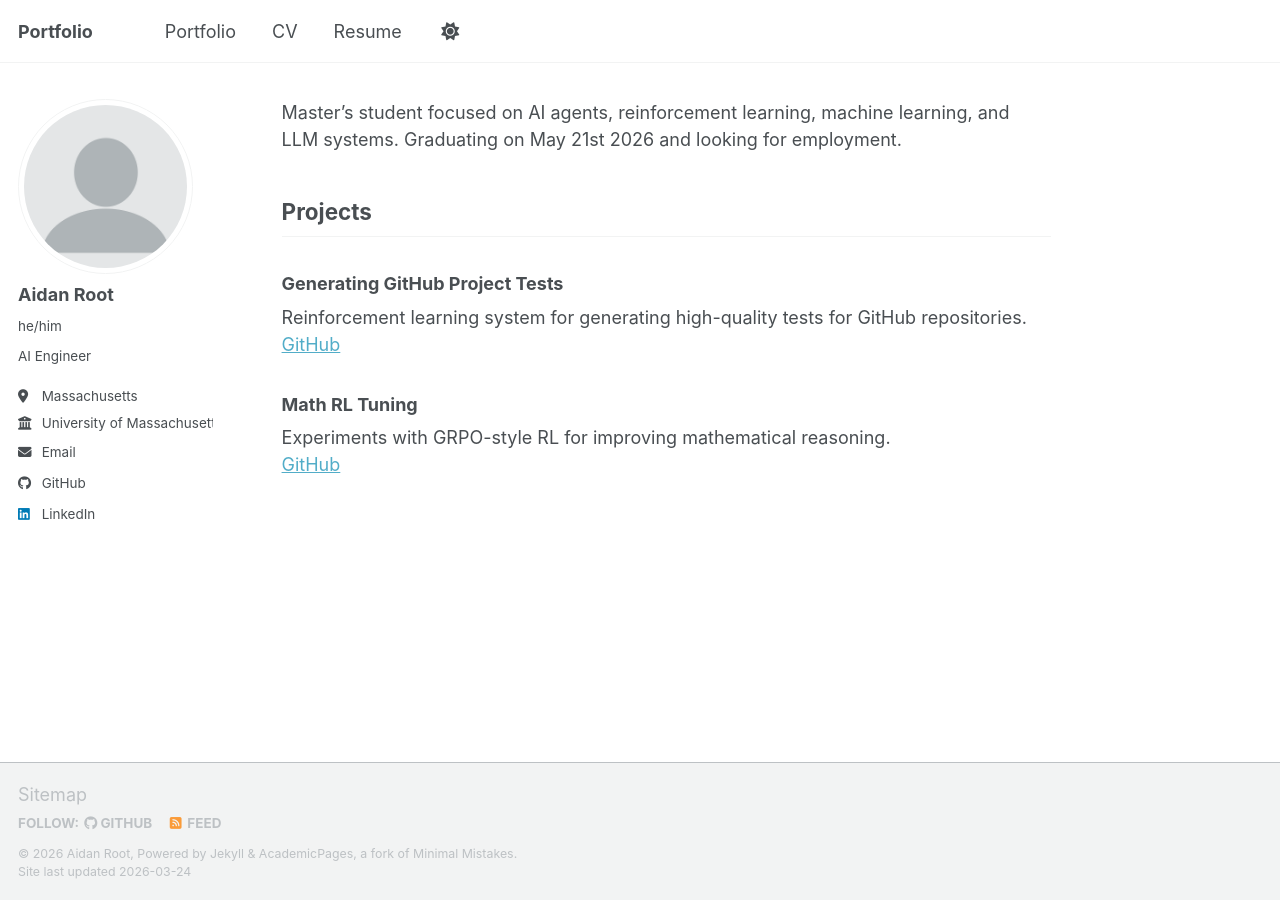
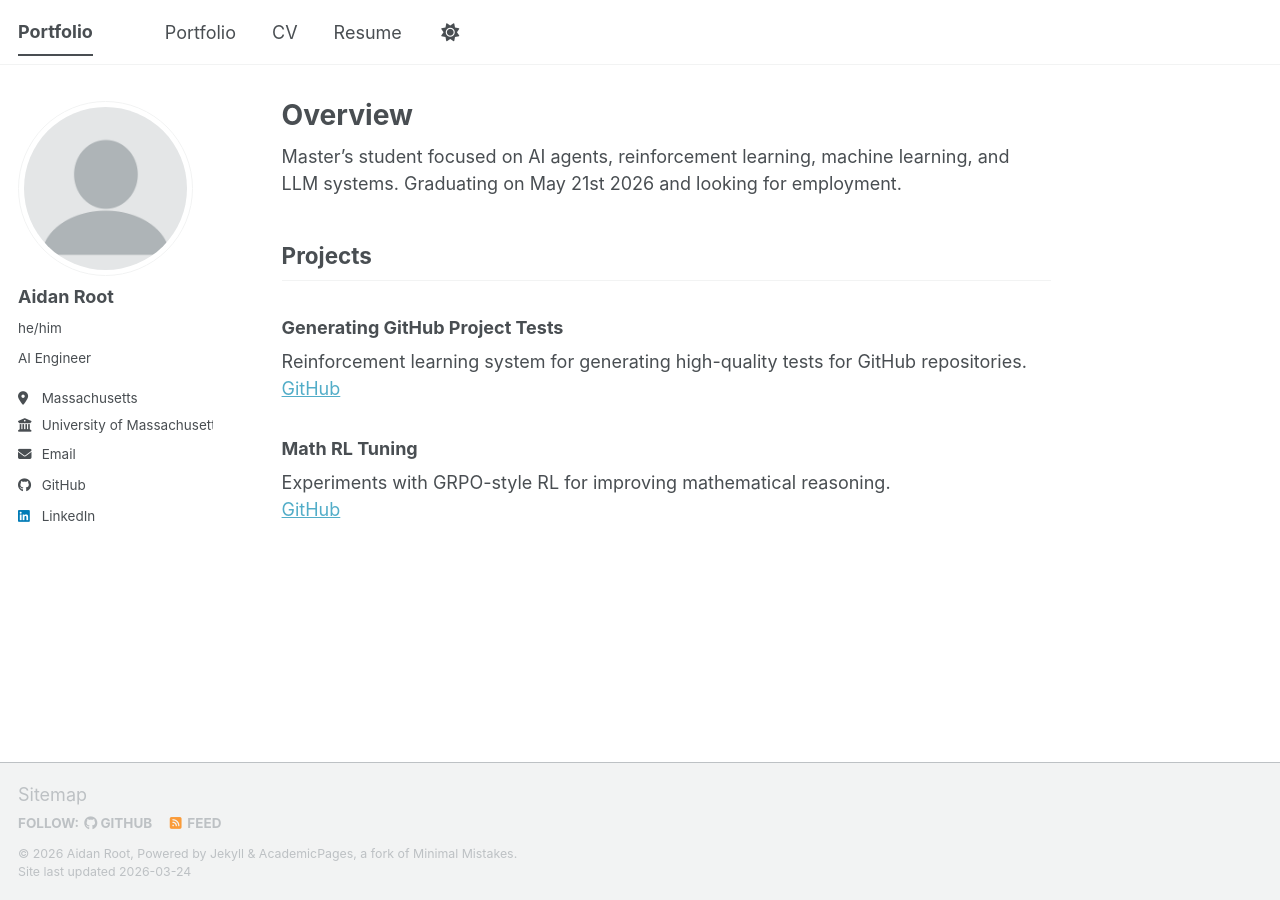
Before and after one commit to Roogard/Roogard.github.io, a Jekyll site: the page built from _pages/about.md, in a window 1280 px wide. Built offline with Jekyll 4.4.1, drawn with Linux system fonts in a browser that asks for light colours; a script bundle is joined from its source files by our own code; library files that are not in the unit come from our copies.

Commit message:
Fix formatting of title in about.md

```diff
--- a/_pages/about.md
+++ b/_pages/about.md
@@ -1,6 +1,6 @@
 ---
 permalink: /
-title: "Overview
+title: "Overview"
 author_profile: true
 redirect_from:
   - /about/
```
